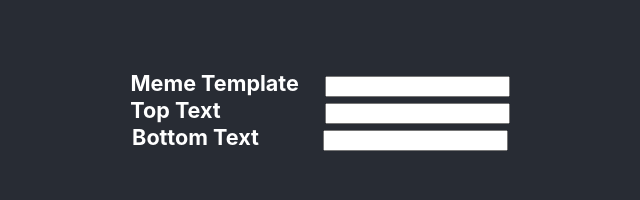
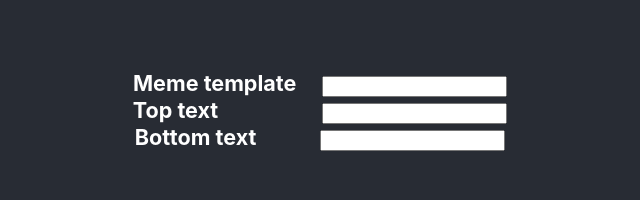
Before and after one commit to stevelaschan/react-meme-generator, a React (Create React App) app: page / in a window 1280 px wide. Shown: the part 413-613 px from the top of the page, without its empty margins (320-960 px from the left). Built offline with nearby package versions, Linux system fonts and the light colour scheme.

Commit message:
Change small first letter for label elements

```diff
--- a/src/CreateMeme.js
+++ b/src/CreateMeme.js
@@ -28,7 +28,7 @@ export default function SearchForMeme() {
       <form action="/" method="get">
         <label for="Meme template">
           {' '}
-          Meme Template
+          Meme template
           <input
             // Connect state variable to input value
             value={template}
@@ -42,7 +42,7 @@ export default function SearchForMeme() {
       <div>
         <label for="Top text">
           {' '}
-          Top Text
+          Top text
           <input
             // Connect state variable to input value
             value={topText}
@@ -56,7 +56,7 @@ export default function SearchForMeme() {
       <div>
         <label for="Bottom text">
           {' '}
-          Bottom Text
+          Bottom text
           <input
             // Connect state variable to input value
             value={botText}
```
